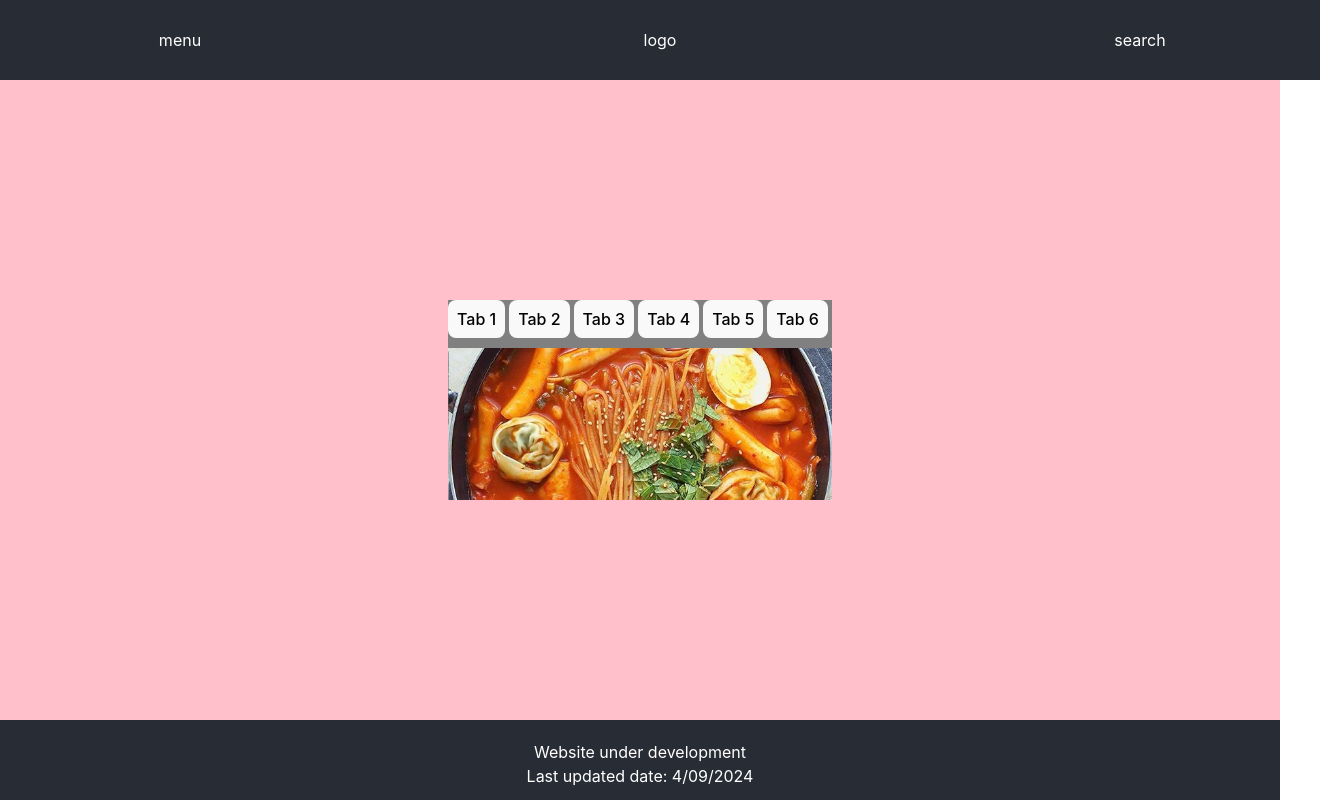
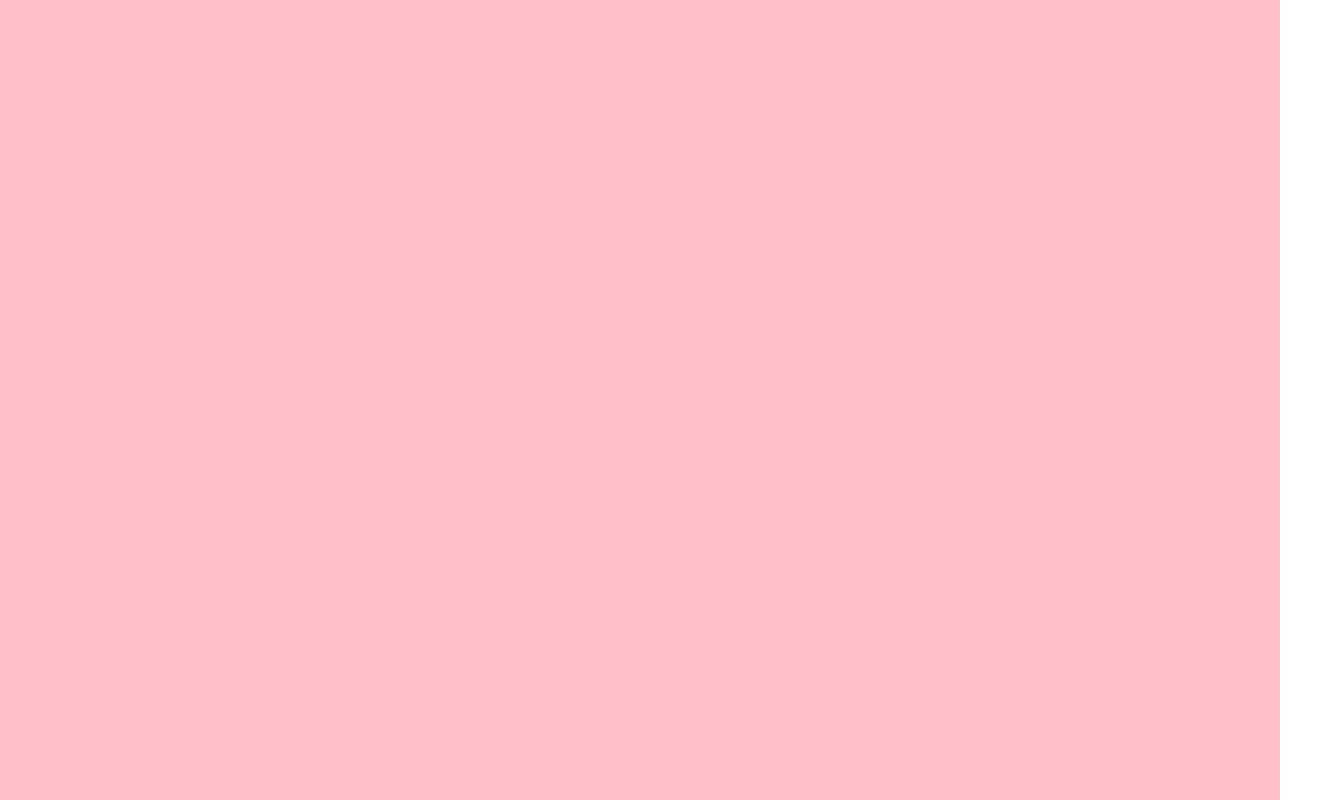
Before and after one commit to zbr79/vite-project, a React (Vite) app: page / in a window 1280 px wide. Shown: the whole page, 1320 px wide, since content can reach past the window. Built offline with nearby package versions, Linux system fonts and the light colour scheme.

Commit message:
Update App.jsx

```diff
--- a/src/App.jsx
+++ b/src/App.jsx
@@ -6,7 +6,7 @@ function App() {
   return (
     <BrowserRouter>
       <Routes>
-        <Route path="/" element={<HomePage />} />
+      <Route path="/" exact component={HomePage} />
         <Route path="/recipe" element={<RecipePage />} />
       </Routes>
     </BrowserRouter>
```
